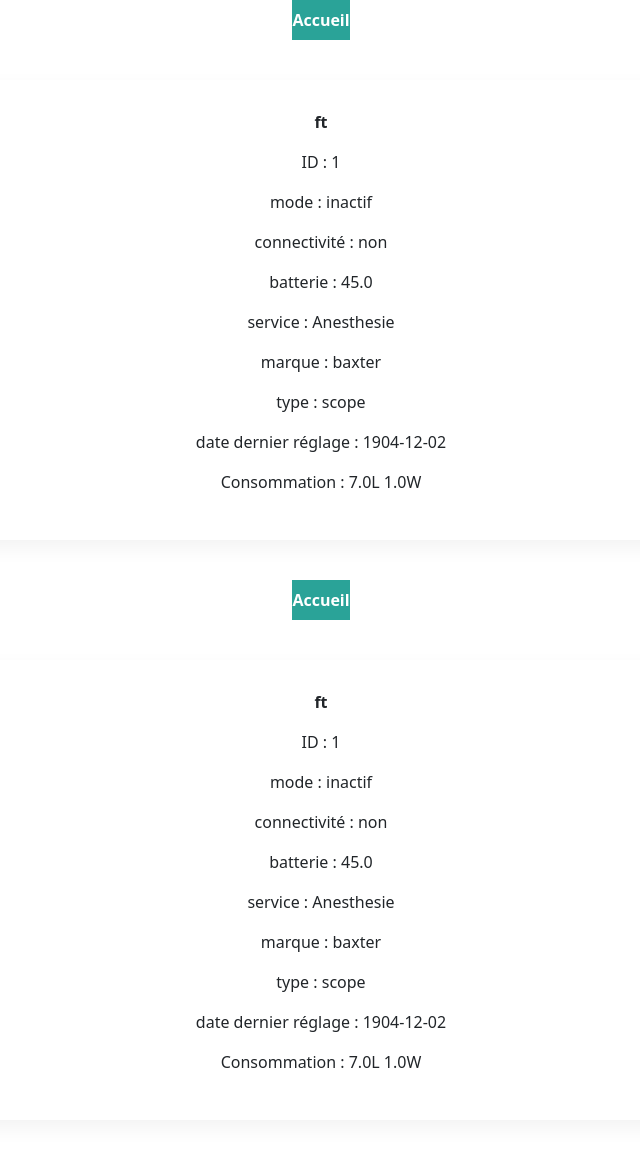
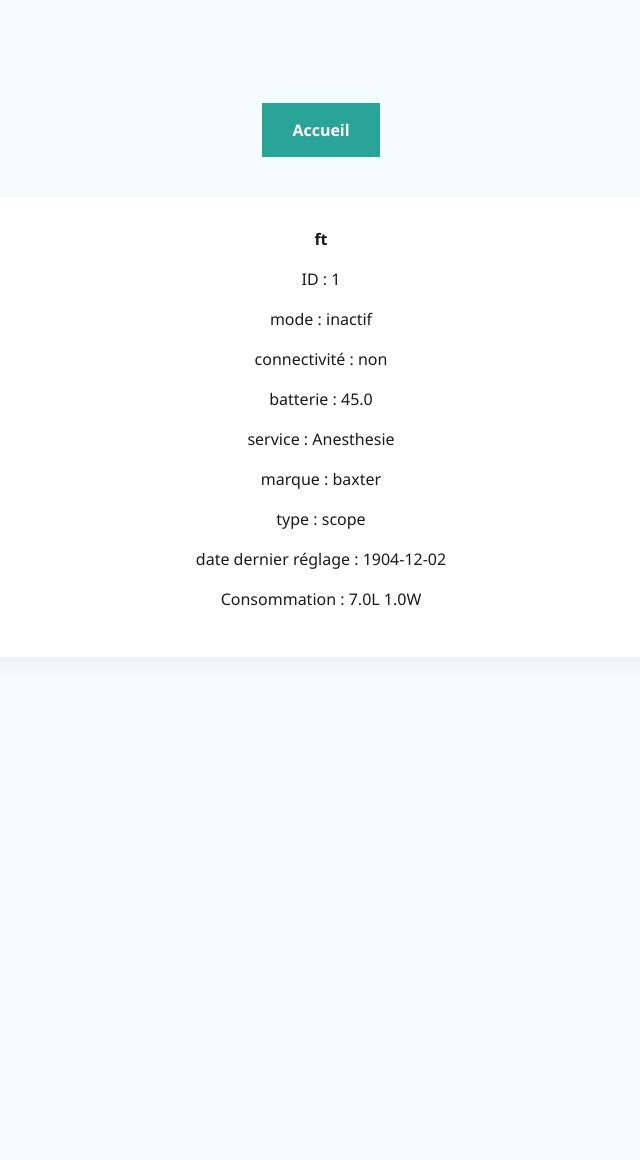
Before and after one commit to Abde2lah/Projet-web, a Flask app: page /objet/1 in a window 1280 px wide. Shown: the whole page, without its empty margins (319-959 px from the left). After the commit the page ends 606 px from the top, so only its background shows below. Run offline with Flask 3, Linux system fonts and the light colour scheme; data comes from the database, SQL or seed files in the repository.

Commit message:
fix objet.html

```diff
--- a/templates/objet.html
+++ b/templates/objet.html
@@ -26,32 +26,4 @@
         <p>Consommation  : {{objet[11]}}L  {{objet[12]}}W</p>
 
     </div>
-</body><!DOCTYPE html>
-<html lang="fr">
-<head>
-    <meta charset="UTF-8">
-    <meta name="viewport" content="width=device-width, initial-scale=1.0">
-    <link rel="stylesheet" href="https://cdn.jsdelivr.net/npm/bootstrap@5.3.0/dist/css/bootstrap.min.css">
-    <link rel="stylesheet" href="{{ url_for('static', filename='dist/css/profil.css') }}">
-
-    <title>Objet</title>
-</head>
-<body>
-    <div class="navbar">
-        <a href="{{ url_for('accueil')}}">Accueil</a>
-    </div>
-
-    <div class="container text-center">
-        <p><strong>{{ objet[8] }}</strong></p>
-        <p>ID : {{ objet[0] }}</p>
-        <p>mode : {{ objet[3] }}</p>
-        <p>connectivité : {{ objet[4] }}</p>
-        <p>batterie : {{ objet[5] }}</p>
-        <p>service :  {{ objet[6] }}</p>
-        <p>marque : {{ objet[7] }}</p>
-        <p>type : {{ objet[9] }}</p>
-        <p>date dernier réglage : {{ objet[10] }}</p>
-        <p>Consommation  : {{objet[11]}}L  {{objet[12]}}W</p>
-
-    </div>
 </body>
```
